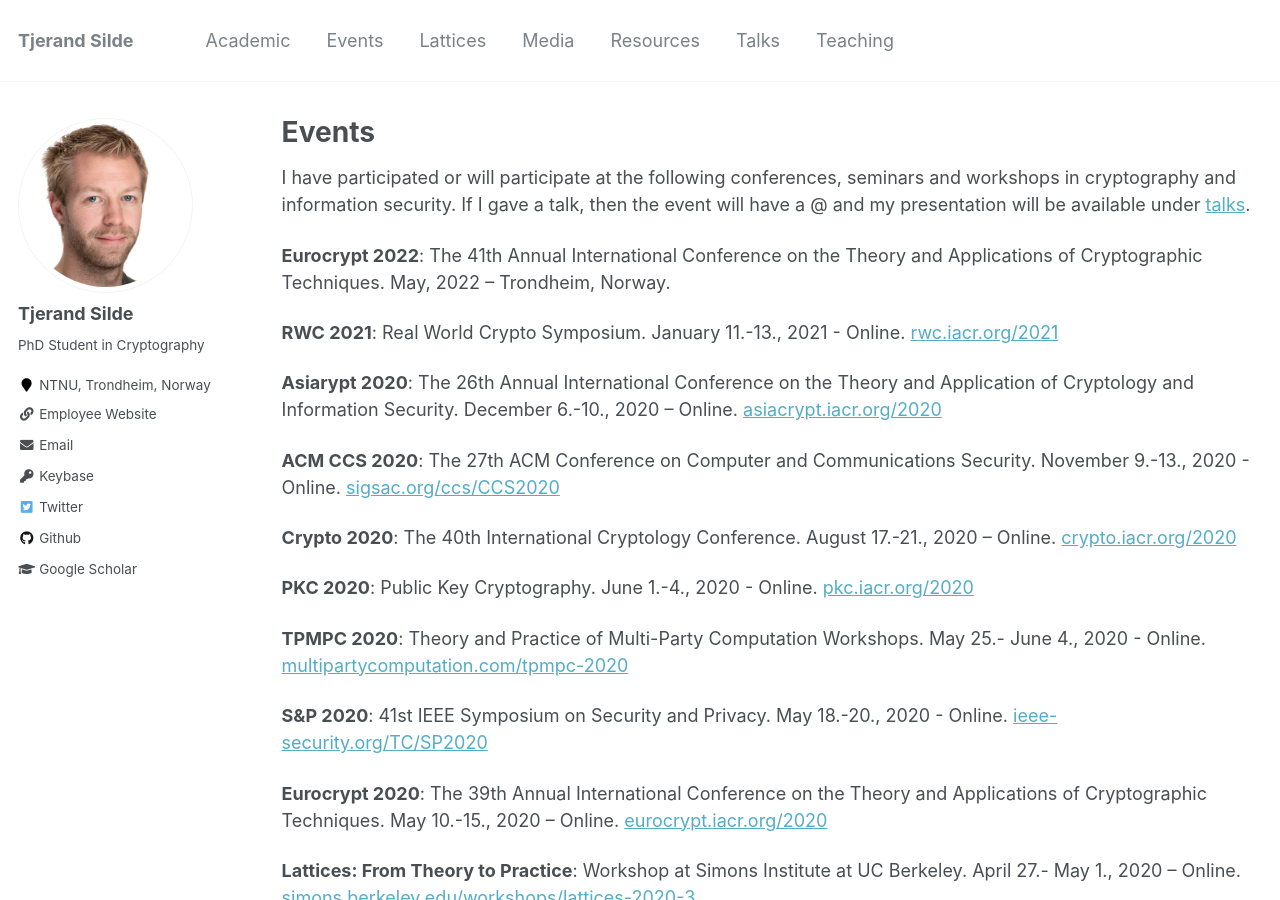
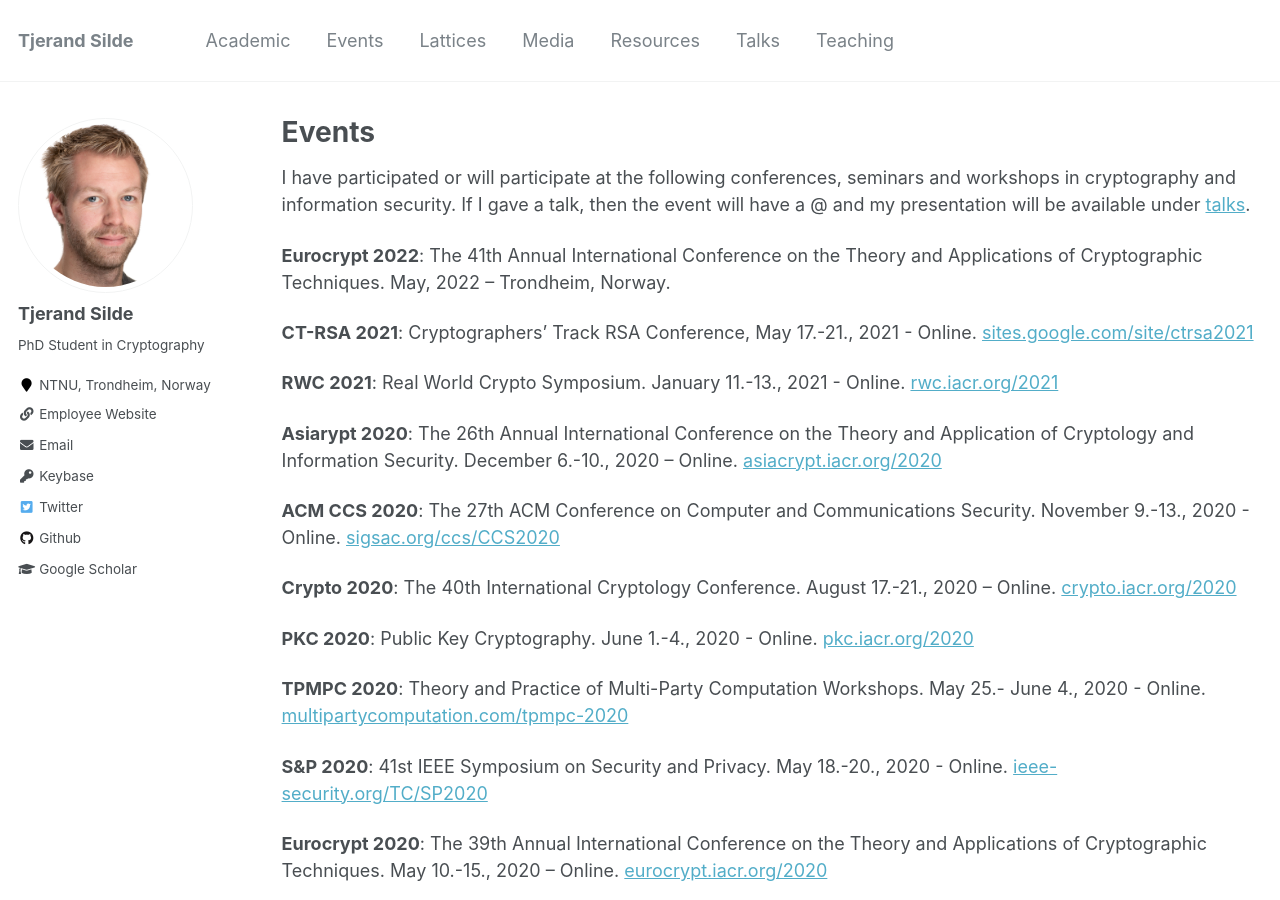
Before and after one commit to tjesi/tjesi.github.io, a Jekyll site: the page built from _pages/events.md, in a window 1280 px wide and 900 px high. Built offline with Jekyll 4.4.1, drawn with Linux system fonts in a browser that asks for light colours.

Commit message:
Update events.md

```diff
--- a/_pages/events.md
+++ b/_pages/events.md
@@ -8,6 +8,8 @@ author_profile: true
 I have participated or will participate at the following conferences, seminars and workshops in cryptography and information security. If I gave a talk, then the event will have a @ and my presentation will be available under [talks](https://tjerandsilde.no/talks).
 
 **Eurocrypt 2022**: The 41th Annual International Conference on the Theory and Applications of Cryptographic Techniques. May, 2022 – Trondheim, Norway.
+
+**CT-RSA 2021**: Cryptographers' Track RSA Conference, May 17.-21., 2021 - Online. [sites.google.com/site/ctrsa2021](https://sites.google.com/site/ctrsa2021)
 
 **RWC 2021**: Real World Crypto Symposium. January 11.-13., 2021 - Online. [rwc.iacr.org/2021](https://rwc.iacr.org/2021)
 
```
